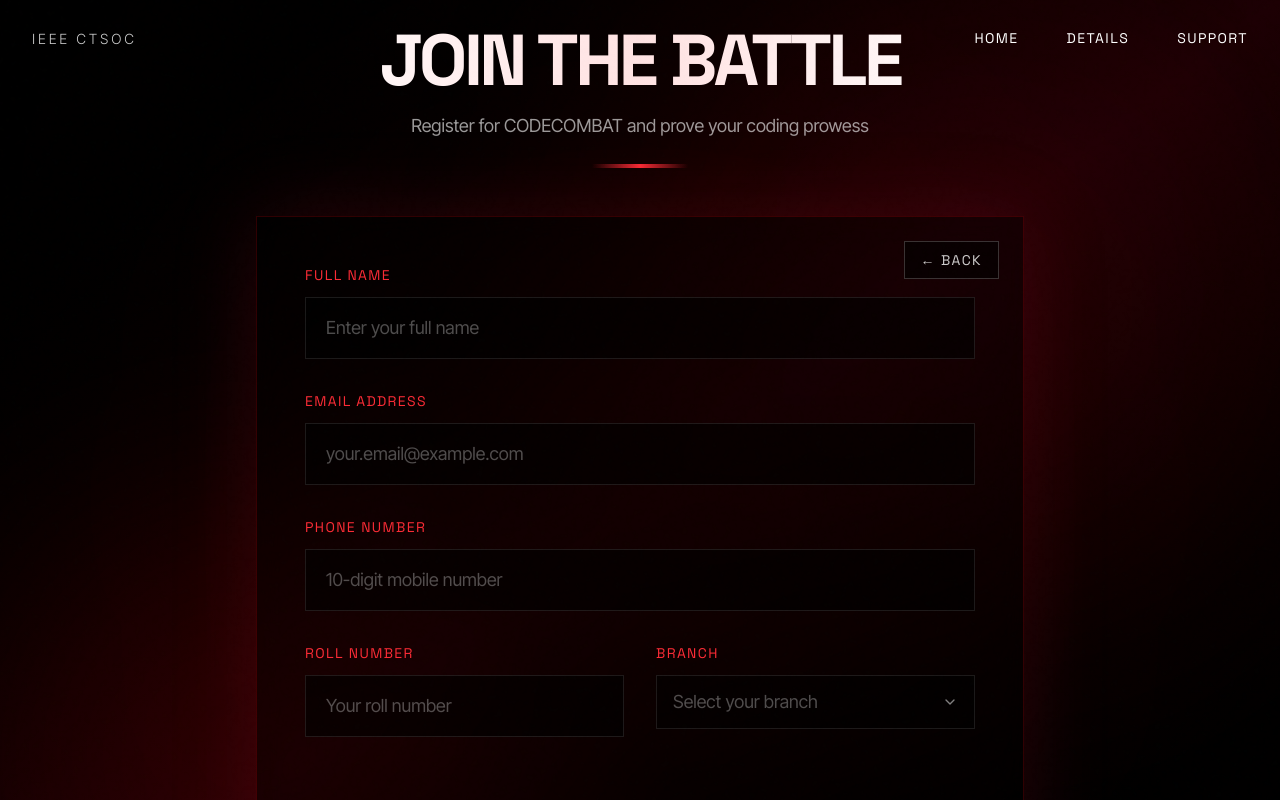
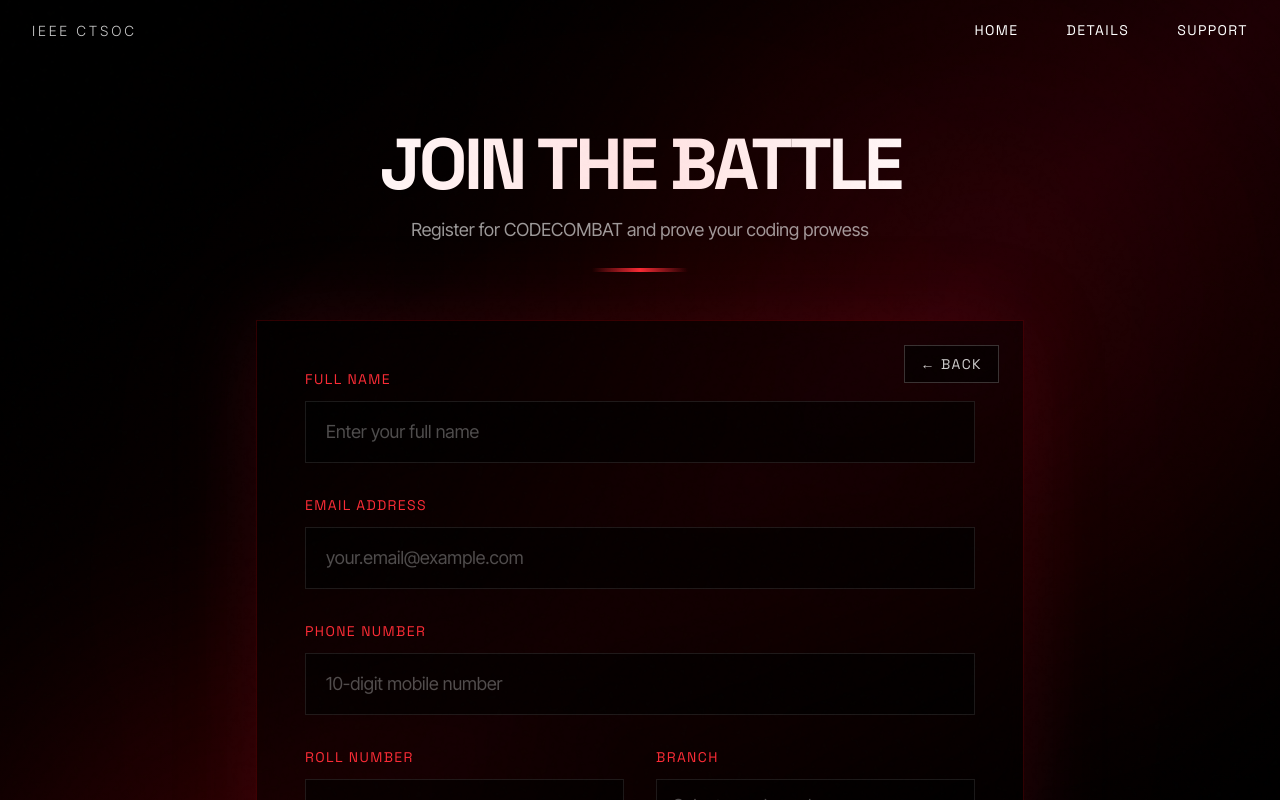
Before and after one commit to Pritam1234678/codecombatregister, a Next.js app: page /register in a window 1280 px wide. Shown: the top 800 px of the page. Built offline with nearby package versions, Linux system fonts and the light colour scheme.

Commit message:
Fix Register page overlap and tweak Navbar styling

```diff
--- a/app/components/Navbar.tsx
+++ b/app/components/Navbar.tsx
@@ -78,7 +78,7 @@
   };
 
   return (
-    <nav ref={container} className="fixed top-0 left-0 w-full px-6 md:px-8 py-6 flex justify-between items-center z-50 text-white">
+    <nav ref={container} className="fixed top-0 left-0 w-full px-6 md:px-8 py-4 flex justify-between items-center z-50 text-white bg-black/190 backdrop-blur-sm md:bg-transparent md:backdrop-blur-none">
       {/* Left Branding */}
       <div className="nav-item z-50 mix-blend-difference">
         <Link href="/" className="text-sm font-light tracking-[0.2em] uppercase opacity-80 font-sans">
--- a/app/register/page.tsx
+++ b/app/register/page.tsx
@@ -161,7 +161,7 @@
                 <div className="absolute top-1/2 left-1/2 -translate-x-1/2 -translate-y-1/2 w-[800px] h-[800px] bg-red-800/5 blur-[200px] rounded-full pointer-events-none" />
 
                 {/* Content Container */}
-                <div className="relative z-10 min-h-screen flex items-center justify-center p-6">
+                <div className="relative z-10 min-h-screen flex flex-col items-center pt-32 px-6 pb-20">
                     <div className="w-full max-w-3xl">
 
                         {submitted ? (
```
